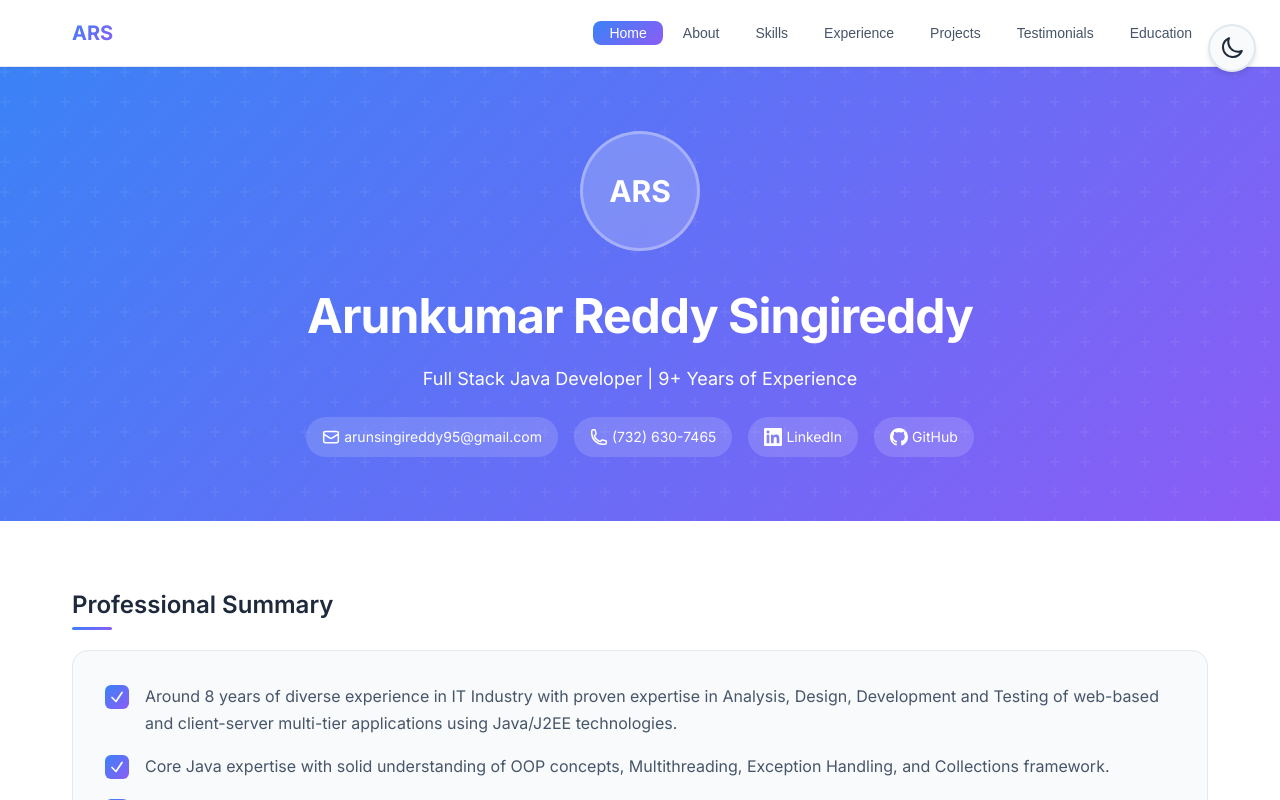
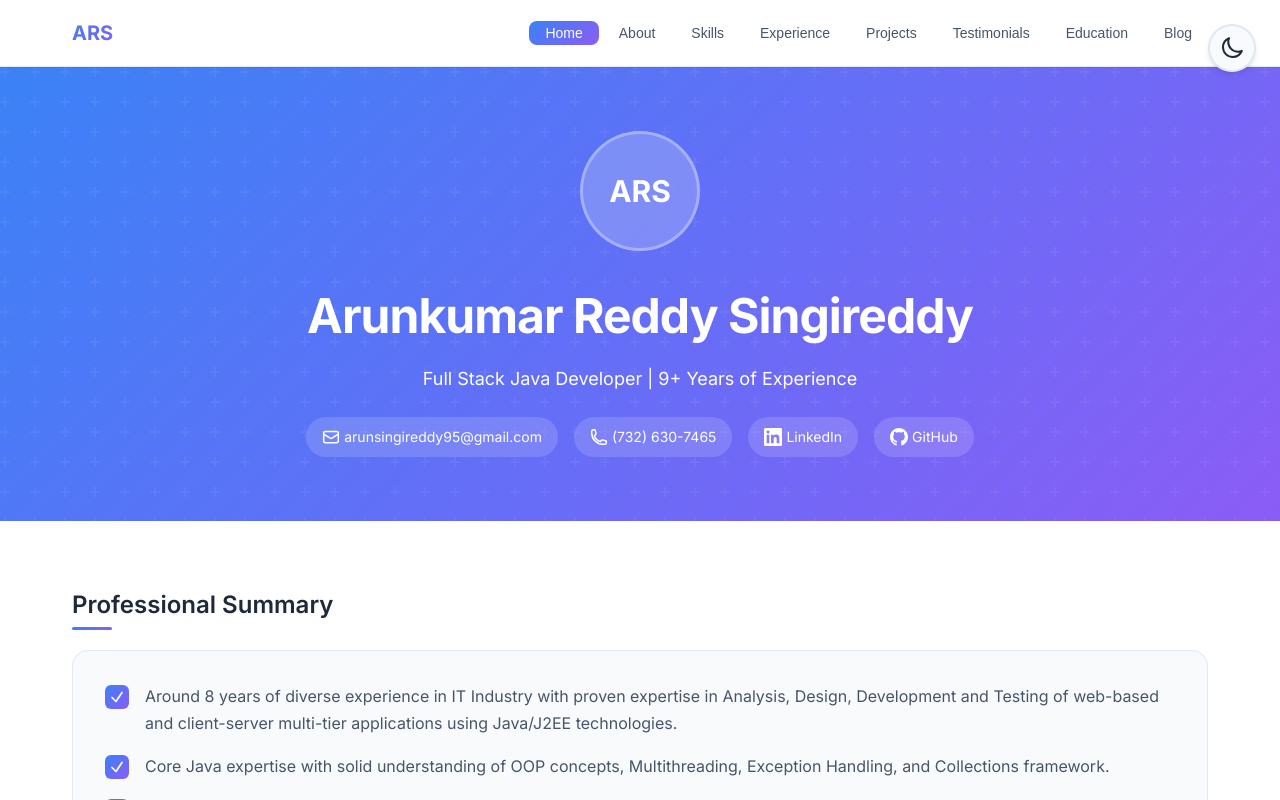
Before and after one commit to arunreddy9595/arunreddy9595.github.io, a React (Vite) app: page / in a window 1280 px wide. Shown: the top 800 px of the page. Built offline with nearby package versions, Linux system fonts and the light colour scheme.

Commit message:
More enhance,ents

```diff
--- a/src/App.jsx
+++ b/src/App.jsx
@@ -418,7 +418,7 @@ function App() {
 
   useEffect(() => {
     const handleScroll = () => {
-      const sections = ['home', 'about', 'skills', 'experience', 'projects', 'testimonials', 'education']
+      const sections = ['home', 'about', 'skills', 'experience', 'projects', 'testimonials', 'education', 'blog']
       const scrollPosition = window.scrollY + 100
 
       for (const section of sections) {
@@ -463,7 +463,7 @@ function App() {
           <div className="navbar-content">
             <div className="navbar-brand">ARS</div>
             <div className="navbar-links">
-              {['home', 'about', 'skills', 'experience', 'projects', 'testimonials', 'education'].map((section) => (
+              {['home', 'about', 'skills', 'experience', 'projects', 'testimonials', 'education', 'blog'].map((section) => (
                 <button
                   key={section}
                   className={`navbar-link ${activeSection === section ? 'active' : ''}`}
@@ -739,7 +739,7 @@ function App() {
           </section>
 
           {/* Blog Section */}
-          <section className="section">
+          <section className="section" id="blog">
             <h2 className="section-title">
               <DocumentIcon />
               <span className="section-title-text">Blog</span>
```
